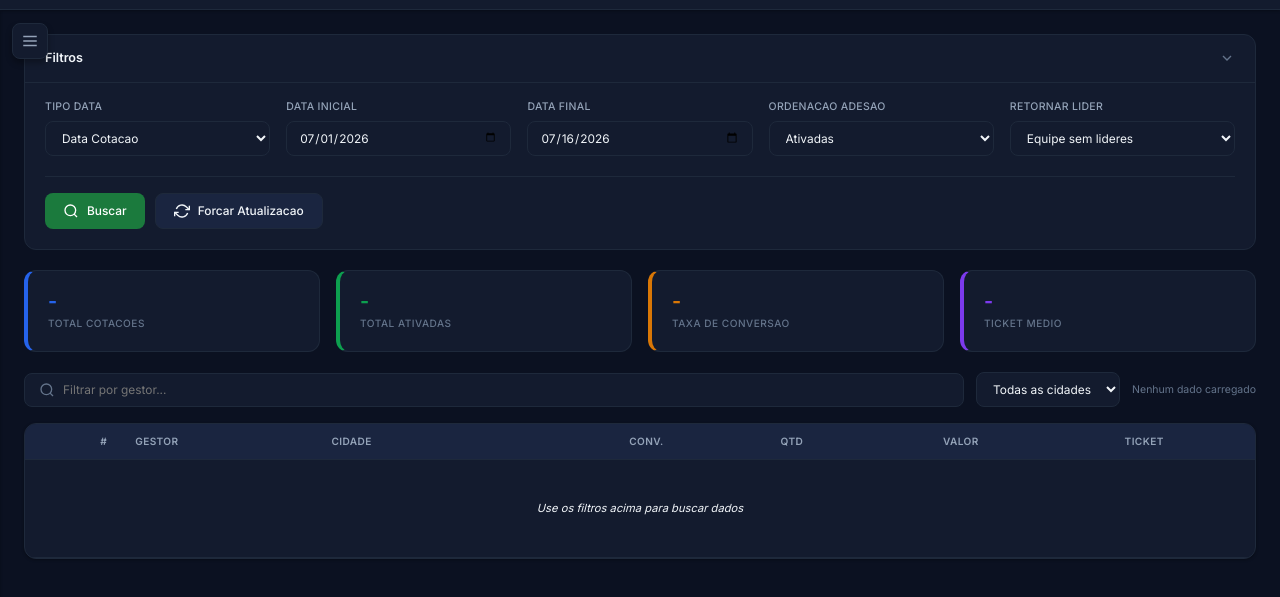
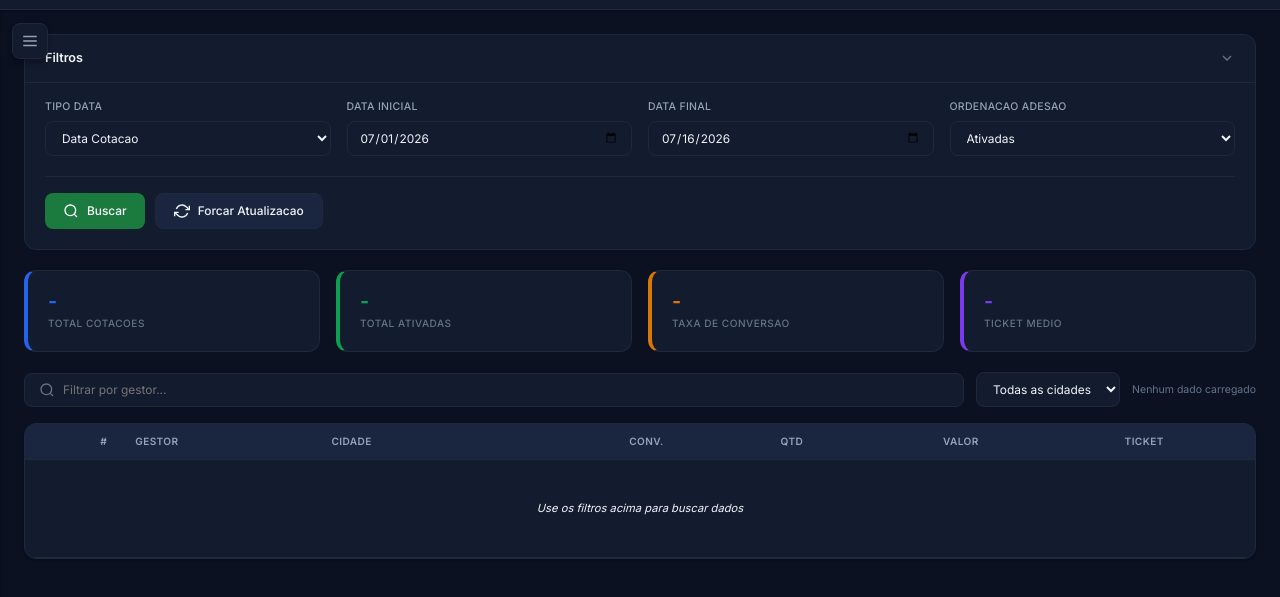
Before and after one commit to alesancod2/Aurora-AVP, a plain HTML site: page relatorios.html in a window 1280 px wide. Shown: the part 51-648 px from the top of the page. Drawn offline with Linux system fonts and the light colour scheme.

Commit message:
ui: remover filtro Retornar Lider (fixo como NAO internamente)
- Removido select 'Retornar Lider' da interface
- Valor fixo 'NAO' no codigo (equipe sem lideres - sempre)
- Simplifica a tela, evita confusao do usuario
- Comportamento identico ao anterior (padrao ja era NAO)

```diff
--- a/assets/js/relatorios.js
+++ b/assets/js/relatorios.js
@@ -370,7 +370,7 @@ async function buscarDados(forceRefresh) {
     ordenar: document.getElementById('fOrdenar').value,
     campo_order: 'Quantidade',
     centro_custo: '',
-    retornar_lider: document.getElementById('fRetornarLider').value
+    retornar_lider: 'NAO'
   };
 
   var hash = getFilterHash(params);
--- a/relatorios.html
+++ b/relatorios.html
@@ -131,14 +131,6 @@
                 <option value="4">Canceladas</option>
                 <option value="5">Suspensas</option>
                 <option value="7">Primeiro Boleto Pago</option>
-              </select>
-            </div>
-            <div class="filter-group">
-              <label>Retornar Lider</label>
-              <select id="fRetornarLider">
-                <option value="NAO" selected>Equipe sem lideres</option>
-                <option value="SIM">Equipe completa</option>
-                <option value="ATE_NIVEL_1">Equipe ate lider 1o nivel</option>
               </select>
             </div>
           </div>
```
